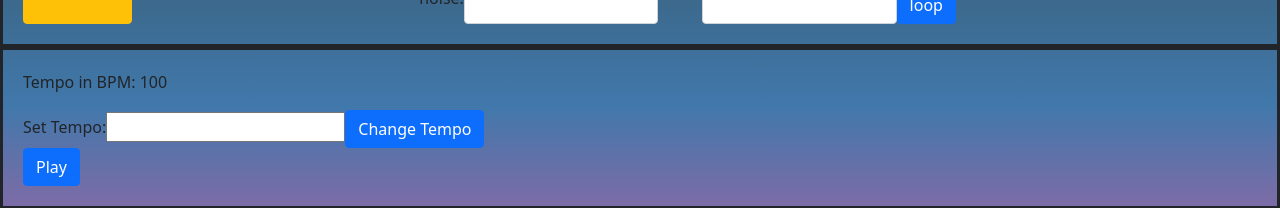
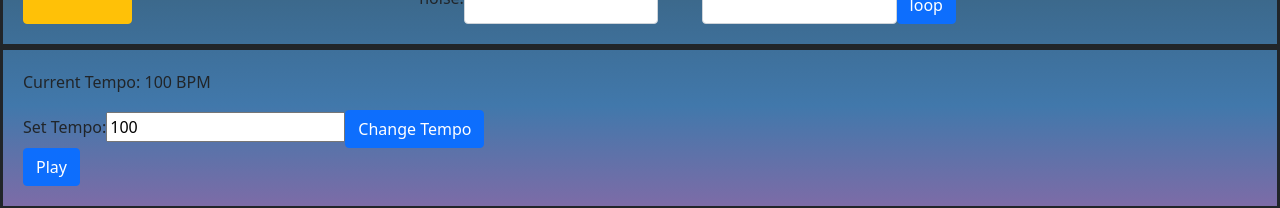
Before and after one commit to professional-pigeon/react-music-app, a React (Create React App) app: page / in a window 1280 px wide. Shown: the part 161-369 px from the top of the page. Built offline with nearby package versions, Linux system fonts and the light colour scheme; no server answers.

Commit message:
change player form to display current tempo as default value

```diff
--- a/src/components/display/Player.js
+++ b/src/components/display/Player.js
@@ -14,10 +14,10 @@ function Player(props) {
 
   return (
     <div className='sub-main player'>
-      <p>Tempo in BPM: {props.useTempo}</p>
+      <p>Current Tempo: {props.useTempo} BPM</p>
       <form onSubmit={handleTempoChange}>
         <label>Set Tempo:</label>
-        <input type="number" name="tempo" />
+        <input type="number" name="tempo" defaultValue={parseInt(props.useTempo)} />
         <Button type="submit">Change Tempo</Button>
       </form>
       {displayButton}
```
